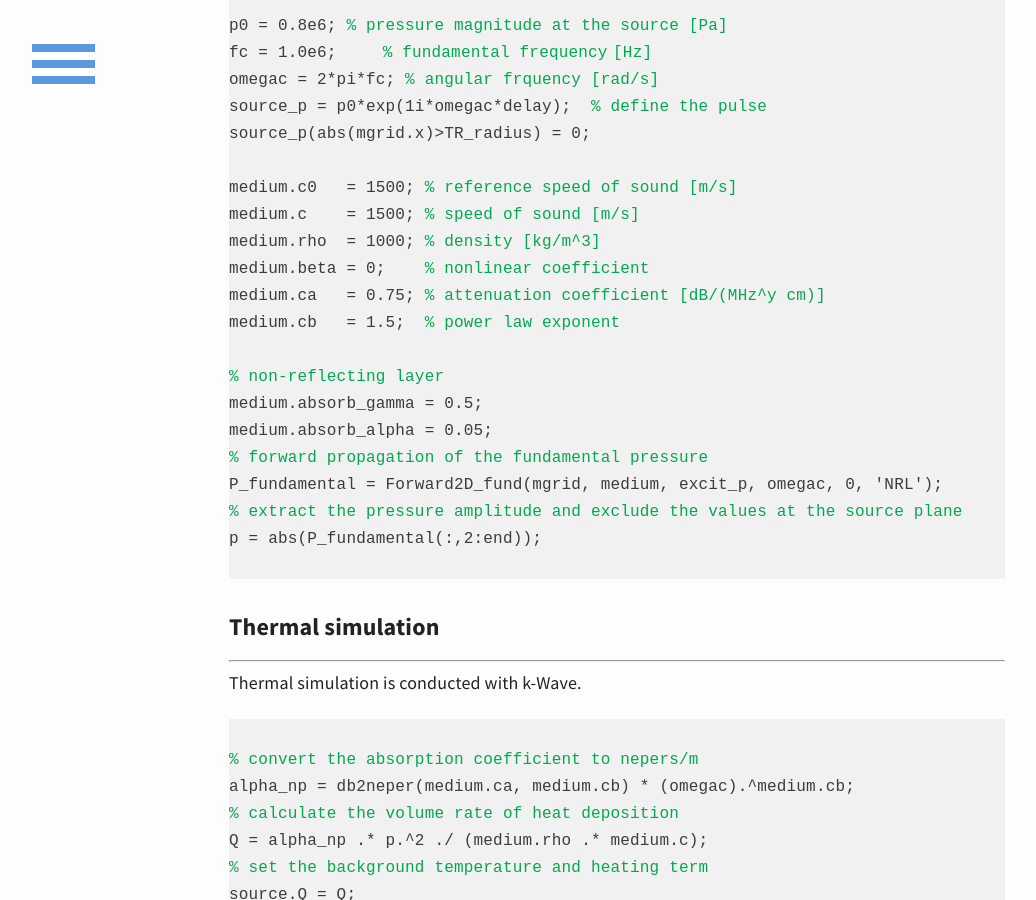
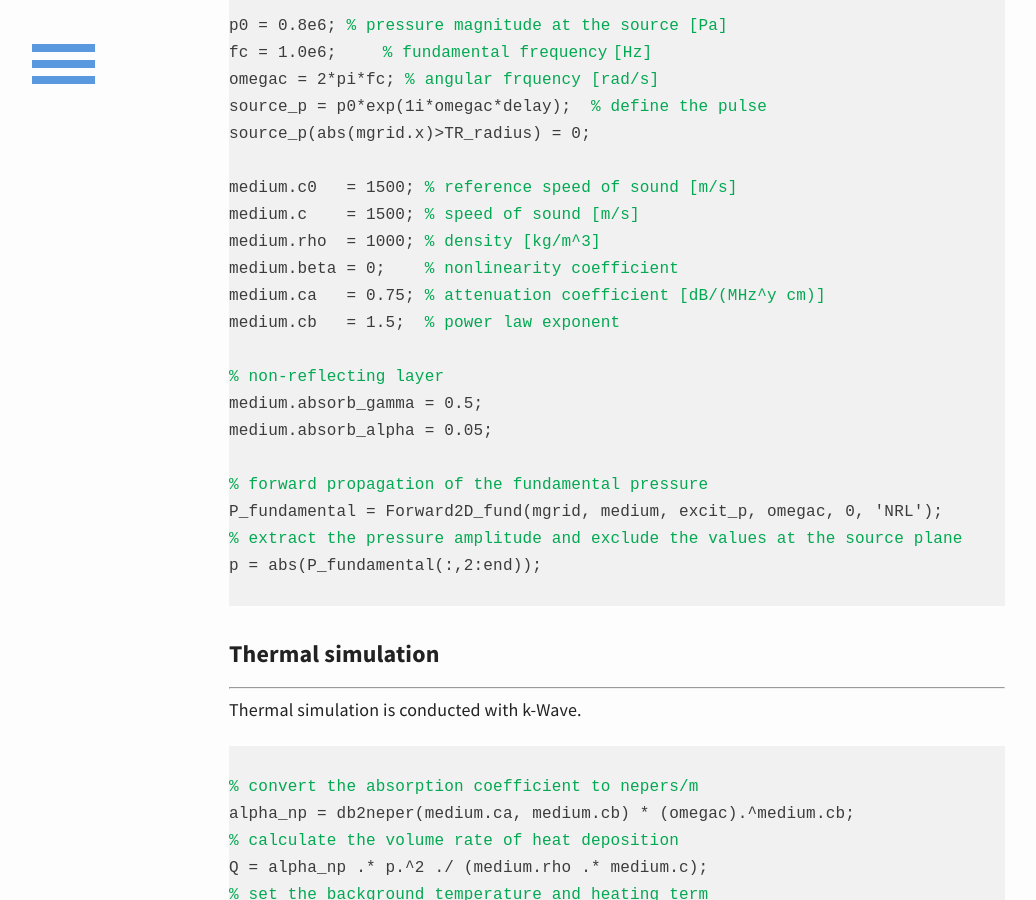
Before and after one commit to m-SOUND/mSOUND, a Jekyll site: the page built from _posts/2019-07-21-combine-k-Wave-diffusion.html, in a window 1280 px wide and 900 px high, scrolled down 1065 px. Shown: the whole window, without its empty margins (23-1059 px from the left). Built offline with Jekyll 4.4.1, drawn with Linux system fonts in a browser that asks for light colours.

Commit message:
Update 2019-07-21-combine-k-Wave-diffusion.html

```diff
--- a/_posts/2019-07-21-combine-k-Wave-diffusion.html
+++ b/_posts/2019-07-21-combine-k-Wave-diffusion.html
@@ -44,13 +44,14 @@
 medium.c0   = 1500; <font color="#03a852">% reference speed of sound [m/s]</font>
 medium.c    = 1500; <font color="#03a852">% speed of sound [m/s]</font>
 medium.rho  = 1000; <font color="#03a852">% density [kg/m^3]</font>
-medium.beta = 0;    <font color="#03a852">% nonlinear coefficient </font>
+medium.beta = 0;    <font color="#03a852">% nonlinearity coefficient </font>
 medium.ca   = 0.75; <font color="#03a852">% attenuation coefficient [dB/(MHz^y cm)] </font>
 medium.cb   = 1.5;  <font color="#03a852">% power law exponent</font>
 
 <font color="#03a852">% non-reflecting layer</font>
 medium.absorb_gamma = 0.5;
 medium.absorb_alpha = 0.05;
+
 <font color="#03a852">% forward propagation of the fundamental pressure</font>
 P_fundamental = Forward2D_fund(mgrid, medium, excit_p, omegac, 0, 'NRL');
 <font color="#03a852">% extract the pressure amplitude and exclude the values at the source plane</font>
```
